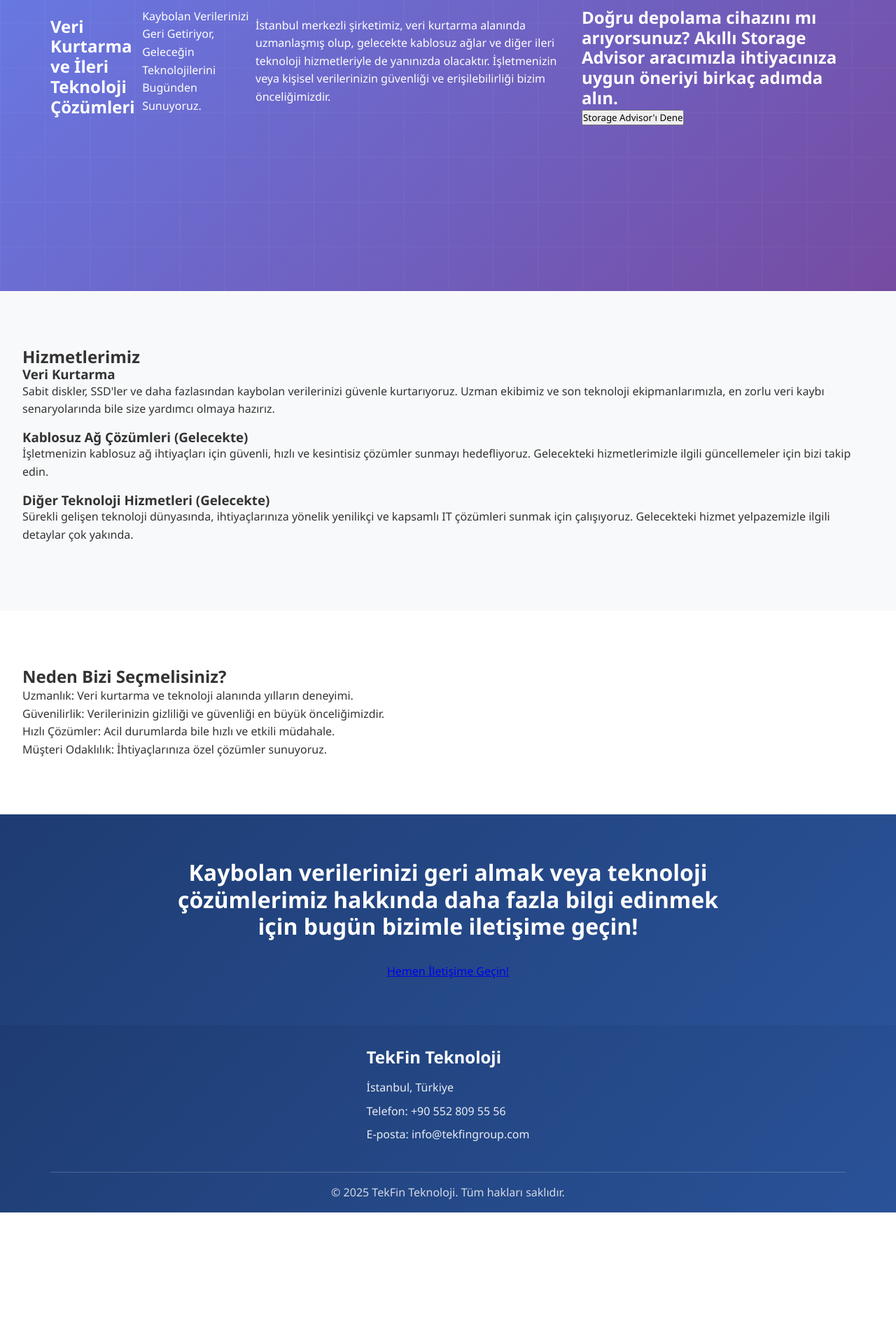
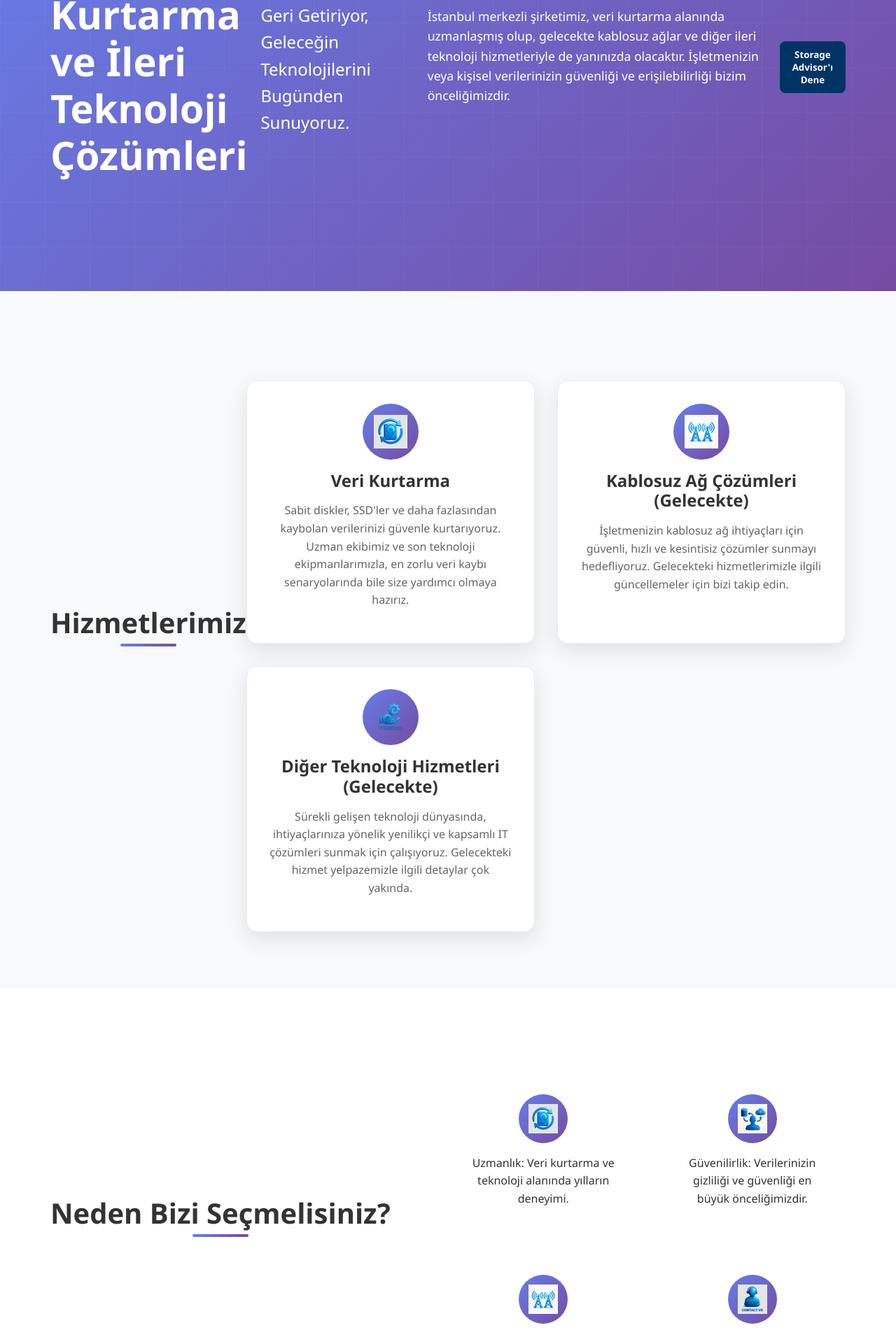
Before and after one commit to SalehKar/tekfin-website, a React (Create React App) app: page / in a window 1280 px wide. Shown: the part 314-2225 px from the top of the page at 70% size. Before the commit the page ends 2047 px from the top, so only its background shows below. Built offline with nearby package versions, Linux system fonts and the light colour scheme.

Commit message:
Update HomePage.js

```diff
--- a/src/components/HomePage.js
+++ b/src/components/HomePage.js
@@ -10,7 +10,6 @@ const HomePage = ({ language }) => {
       mainTitle: "Veri Kurtarma ve İleri Teknoloji Çözümleri",
       subtitle: "Kaybolan Verilerinizi Geri Getiriyor, Geleceğin Teknolojilerini Bugünden Sunuyoruz.",
       intro: "İstanbul merkezli şirketimiz, veri kurtarma alanında uzmanlaşmış olup, gelecekte kablosuz ağlar ve diğer ileri teknoloji hizmetleriyle de yanınızda olacaktır. İşletmenizin veya kişisel verilerinizin güvenliği ve erişilebilirliği bizim önceliğimizdir.",
-      landingDescription: "Doğru depolama cihazını mı arıyorsunuz? Akıllı Storage Advisor aracımızla ihtiyacınıza uygun öneriyi birkaç adımda alın.",
       landingBtn: "Storage Advisor'ı Dene",
       services: {
         title: "Hizmetlerimiz",
@@ -43,7 +42,6 @@ const HomePage = ({ language }) => {
       mainTitle: "Data Recovery and Advanced Technology Solutions",
       subtitle: "We Recover Your Lost Data, Providing Tomorrow's Technologies Today.",
       intro: "Our Istanbul-based company specializes in data recovery, and in the future, we will also be by your side with wireless networks and other advanced technology services. The security and accessibility of your business or personal data are our priority.",
-      landingDescription: "Not sure what storage device you need? Use our smart advisor to get a tailored recommendation in seconds!",
       landingBtn: "Try Storage Advisor Tool",
       services: {
         title: "Our Services",
@@ -78,61 +76,87 @@ const HomePage = ({ language }) => {
 
   return (
     <div className="homepage">
-      <section className="hero bg-gradient-to-r from-indigo-900 via-purple-900 to-blue-900">
-        <div className="container relative z-10 text-center text-white py-16 px-6 sm:px-12">
-          <h1 className="text-5xl font-bold mb-4 leading-tight drop-shadow-md sm:text-6xl">{t.mainTitle}</h1>
-          <p className="text-xl mb-6 font-medium opacity-95 max-w-3xl mx-auto drop-shadow-sm sm:text-2xl">{t.subtitle}</p>
-          <p className="mb-10 max-w-4xl mx-auto text-white/90 text-base leading-relaxed drop-shadow-sm sm:text-lg">{t.intro}</p>
+      {/* Hero Section */}
+      <section className="hero">
+        <div className="container" style={{ position: 'relative', zIndex: 1 }}>
+          <h1 className="hero-title text-4xl font-bold text-center mb-4">{t.mainTitle}</h1>
+          <p className="hero-subtitle text-lg text-center mb-2">{t.subtitle}</p>
+          <p className="hero-intro text-center mb-6">{t.intro}</p>
+          <div className="text-center">
+            <button className="promo-btn" onClick={() => navigate('/storage-advisor')}>
+              {t.landingBtn}
+            </button>
+          </div>
+        </div>
+      </section>
 
-          <div className="bg-white/10 backdrop-blur-md p-8 rounded-2xl shadow-xl max-w-3xl mx-auto text-white border border-white/20">
-            <div className="flex flex-col sm:flex-row sm:items-center sm:justify-between gap-6">
-              <div className="text-left sm:w-2/3">
-                <h2 className="text-lg font-semibold text-white/90 mb-2 leading-snug sm:text-xl">{t.landingDescription}</h2>
+      {/* Existing Sections Below */}
+      <section className="services">
+        <div className="container">
+          <h2 className="section-title">{t.services.title}</h2>
+          <div className="services-grid">
+            <div className="service-card">
+              <div className="service-icon">
+                <img src="/images/icons/data-recovery-icon.png" alt="Data Recovery" />
               </div>
-              <div className="text-center sm:w-1/3">
-                <button
-                  onClick={() => navigate('/storage-advisor')}
-                  className="inline-block px-6 py-3 bg-gradient-to-r from-blue-500 to-purple-600 hover:from-blue-600 hover:to-purple-700 text-white font-semibold rounded-full shadow-lg hover:shadow-2xl transition-all duration-300"
-                >
-                  {t.landingBtn}
-                </button>
+              <h3>{t.services.dataRecovery.title}</h3>
+              <p>{t.services.dataRecovery.description}</p>
+            </div>
+            <div className="service-card">
+              <div className="service-icon">
+                <img src="/images/icons/wireless-network-icon.png" alt="Wireless Networks" />
               </div>
+              <h3>{t.services.wireless.title}</h3>
+              <p>{t.services.wireless.description}</p>
+            </div>
+            <div className="service-card">
+              <div className="service-icon">
+                <img src="/images/icons/other-tech-services-icon.png" alt="Other IT Services" />
+              </div>
+              <h3>{t.services.other.title}</h3>
+              <p>{t.services.other.description}</p>
             </div>
           </div>
         </div>
       </section>
 
-      <section className="services py-16 px-6 text-center">
-        <h2 className="text-3xl font-bold mb-8 text-indigo-800">{t.services.title}</h2>
-        <div className="grid md:grid-cols-3 gap-8 max-w-6xl mx-auto">
-          {Object.values(t.services).slice(1).map((srv, idx) => (
-            <div key={idx} className="bg-white rounded-lg p-6 shadow-md text-left">
-              <h3 className="text-xl font-semibold text-indigo-700 mb-2">{srv.title}</h3>
-              <p className="text-gray-700">{srv.description}</p>
+      <section className="why-choose-us">
+        <div className="container">
+          <h2 className="section-title">{t.whyChooseUs.title}</h2>
+          <div className="features-grid">
+            <div className="feature">
+              <div className="feature-icon">
+                <img src="/images/icons/data-recovery-icon.png" alt="Expertise" />
+              </div>
+              <p>{t.whyChooseUs.expertise}</p>
             </div>
-          ))}
+            <div className="feature">
+              <div className="feature-icon">
+                <img src="/images/icons/storage-advisor-icon.png" alt="Reliability" />
+              </div>
+              <p>{t.whyChooseUs.reliability}</p>
+            </div>
+            <div className="feature">
+              <div className="feature-icon">
+                <img src="/images/icons/wireless-network-icon.png" alt="Fast Solutions" />
+              </div>
+              <p>{t.whyChooseUs.fastSolutions}</p>
+            </div>
+            <div className="feature">
+              <div className="feature-icon">
+                <img src="/images/icons/contact-us-icon.png" alt="Customer Focus" />
+              </div>
+              <p>{t.whyChooseUs.customerFocus}</p>
+            </div>
+          </div>
         </div>
       </section>
 
-      <section className="why-choose-us bg-gray-100 py-16 px-6 text-center">
-        <h2 className="text-3xl font-bold mb-8 text-indigo-800">{t.whyChooseUs.title}</h2>
-        <div className="grid md:grid-cols-2 gap-6 max-w-4xl mx-auto">
-          {Object.values(t.whyChooseUs).slice(1).map((point, i) => (
-            <div key={i} className="bg-white rounded-lg p-6 shadow text-gray-800">
-              {point}
-            </div>
-          ))}
+      <section className="cta-section">
+        <div className="container">
+          <h2>{t.cta.title}</h2>
+          <button className="cta-button-large" onClick={() => navigate('/contact')}>{t.cta.button}</button>
         </div>
-      </section>
-
-      <section className="cta-section bg-indigo-900 text-white text-center py-16 px-6">
-        <h2 className="text-2xl font-semibold mb-6 max-w-3xl mx-auto">{t.cta.title}</h2>
-        <a
-          href="/contact"
-          className="inline-block px-8 py-4 bg-gradient-to-r from-purple-500 to-pink-500 hover:from-purple-600 hover:to-pink-600 text-white font-semibold rounded-full shadow-lg hover:shadow-xl transition-all duration-300"
-        >
-          {t.cta.button}
-        </a>
       </section>
     </div>
   );
```
